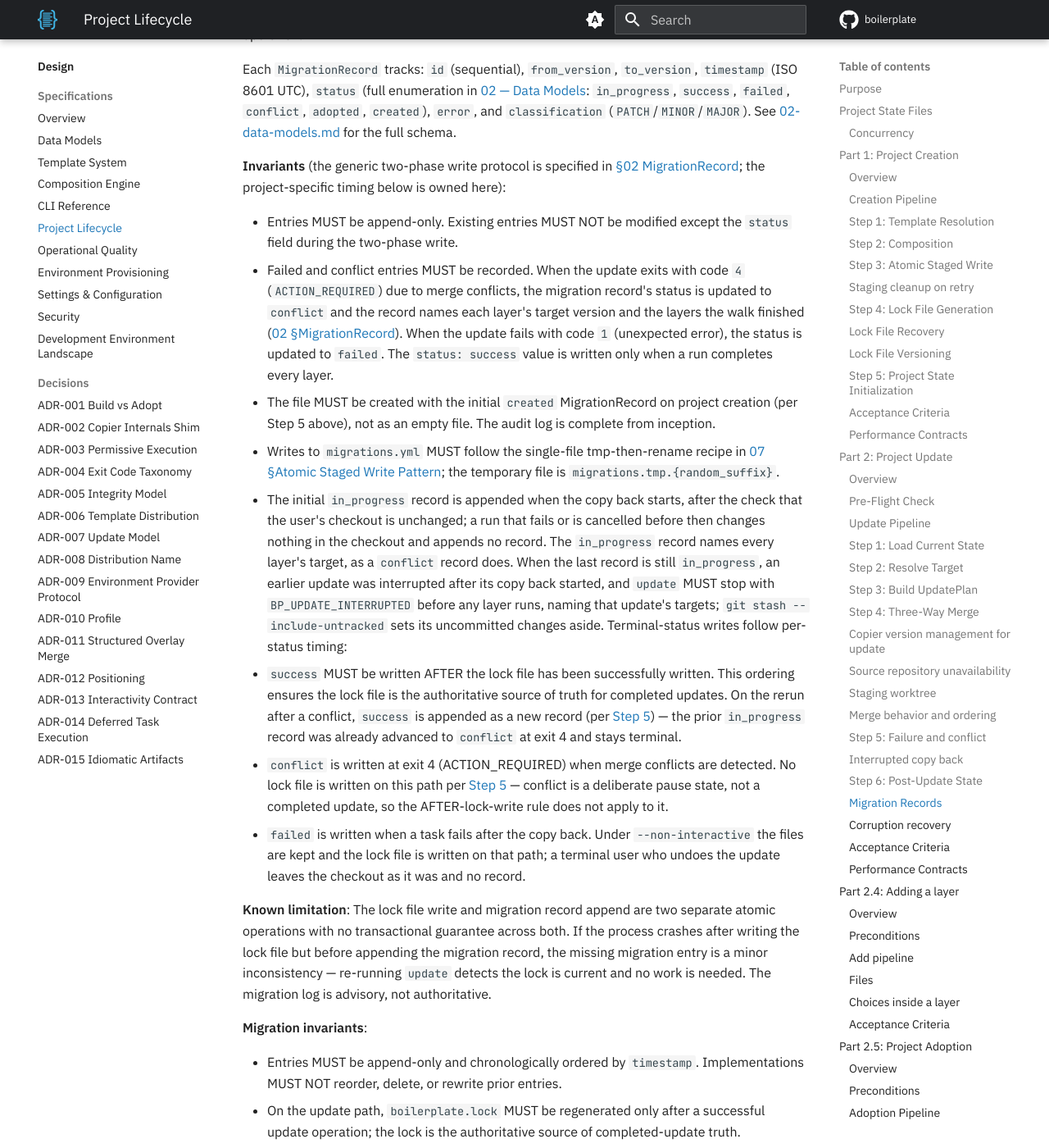
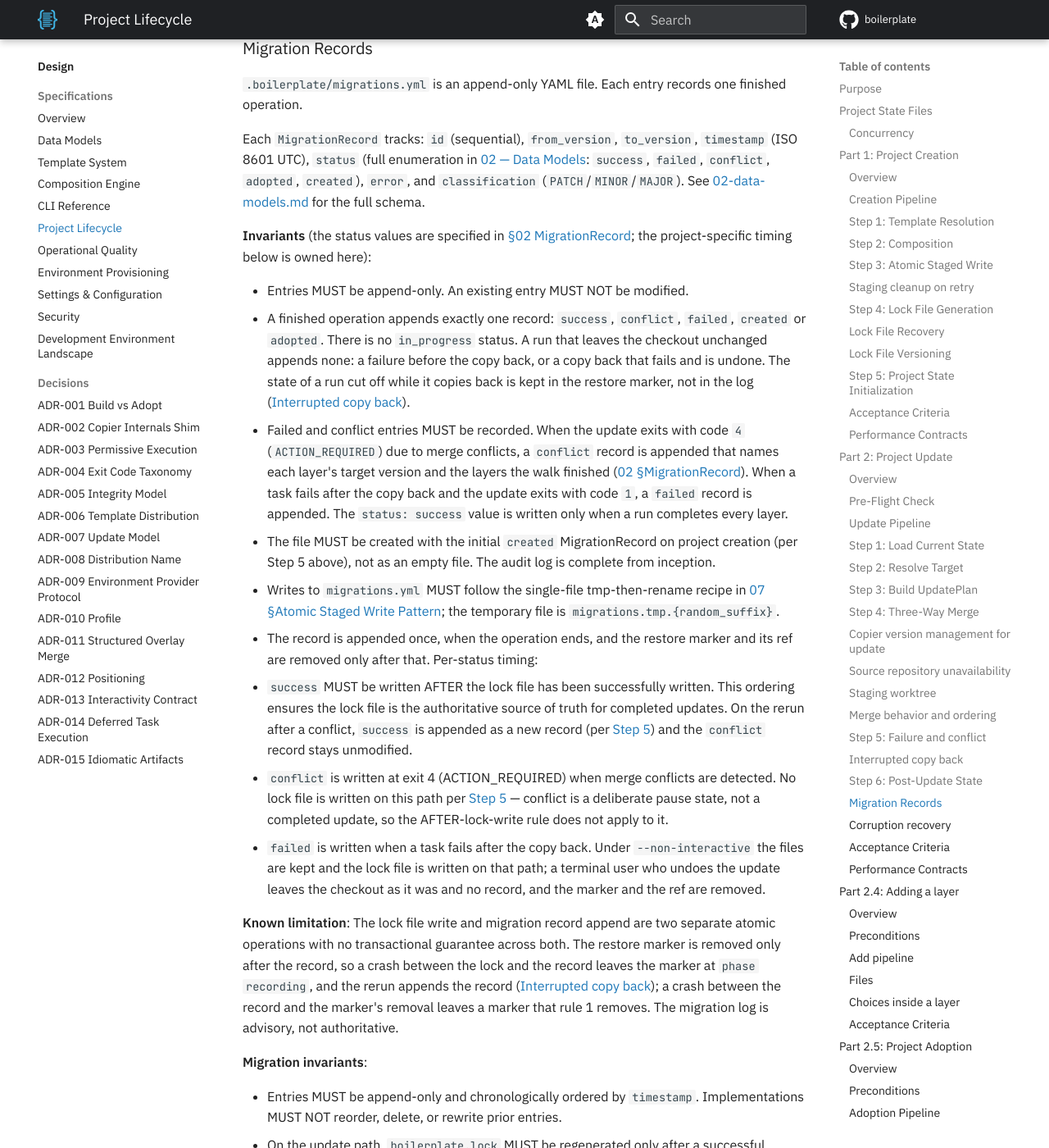
Before and after one commit to TheRealBillSiegler/boilerplate, an MkDocs documentation site: the page built from docs/design/06-project-lifecycle.md, in a window 1280 px wide and 1400 px high, scrolled down 18427 px. Shown: the whole window at 82% size. Built offline with MkDocs 1.6.1 and Material for MkDocs 9.7.7, drawn with Linux system fonts in a browser that asks for light colours; a script that is not in the unit is left out; comment, search, counter and statistics services are not loaded; the version menu is left out; some of the changed text lies outside the part shown.

Commit message:
docs(design): append one migration record per finished operation
Drop the in_progress status and the in-place status update. A record is
written once when the operation ends and never modified; a run that
leaves the checkout unchanged appends none. The restore marker, not the
log, holds a cut-off copy back.

Co-Authored-By: Claude Sonnet 5.5 <noreply@anthropic.com>

```diff
--- a/docs/design/06-project-lifecycle.md
+++ b/docs/design/06-project-lifecycle.md
@@ -334,17 +334,17 @@ Stale worktrees left by an interrupted run are removed by the stale-staging clea
 
 ### Step 5: Failure and conflict
 
-**Failure.** Any error, a cancelled prompt or a rejected answer before the copy back removes the staging worktree, writes no lock and appends no migration record, because the user's checkout never changed. The exit code is the error's own (`1` for an unexpected failure, `3` for a rejected answer, `130` for a cancelled prompt). A task failure after the copy back follows [design 04 §Safe Update](04-composition-engine.md#safe-update): a terminal offers to keep the files or undo the update, and `--non-interactive` keeps the files, writes the lock, names the failed task and how to rerun it, and exits `1`.
+**Failure.** Any error, a cancelled prompt or a rejected answer before the copy back removes the staging worktree, writes no lock and appends no migration record, because the user's checkout never changed. The exit code is the error's own (`1` for an unexpected failure, `3` for a rejected answer, `130` for a cancelled prompt). A copy back that fails partway is undone and appends no record ([Staging worktree](#staging-worktree)). A task failure after the copy back follows [design 04 §Safe Update](04-composition-engine.md#safe-update): a terminal offers to keep the files or undo the update, and `--non-interactive` keeps the files, writes the lock, names the failed task and how to rerun it, and exits `1`.
 
 **Conflict.** When a layer's update returns conflicts, Boilerplate:
 
 - stops the walk, so later layers are not invoked;
 - brings back the layers finished so far into the user's checkout as uncommitted changes, with Copier's conflict markers in the conflicted files;
 - reports each conflicted file path and the originating layer;
-- exits with code `4` (`ACTION_REQUIRED`) and writes no lock;
+- appends a `conflict` record, exits with code `4` (`ACTION_REQUIRED`) and writes no lock;
 - prints the remediation `"Resolve conflicts and commit, then run 'boilerplate update' again. 'git stash --include-untracked' sets the partial update aside."`
 
-The user resolves and commits as with plain Copier, then reruns `boilerplate update`. The rerun resumes from the `conflict` record ([design 04 §Safe Update](04-composition-engine.md#safe-update)), which names each layer's target version and the layers the walk finished: it skips the finished layers, walks the remaining layers to the recorded targets, runs the accumulated task list once, writes the lock and records `success`. An explicit `--target-version` that differs from the record stops with `BP_UPDATE_TARGET_MISMATCH` until the user sets the partial update aside, after which the record no longer binds and `update` plans afresh. A rerun on an uncommitted tree stops at the [pre-flight check](#pre-flight-check). Files the partial update added are untracked, so `git stash --include-untracked` sets the whole partial update aside, modified and added files alike, and keeps it recoverable; `git clean` would also delete any file the user has created since.
+The user resolves and commits as with plain Copier, then reruns `boilerplate update`. The rerun resumes from the `conflict` record ([design 04 §Safe Update](04-composition-engine.md#safe-update)), which names each layer's target version and the layers the walk finished: it skips the finished layers, walks the remaining layers to the recorded targets, runs the accumulated task list once, writes the lock and records `success`. An explicit `--target-version` that differs from the record stops with `BP_UPDATE_TARGET_MISMATCH` until the user sets the partial update aside, after which the record no longer binds and `update` plans afresh. A rerun on an uncommitted tree stops at the [pre-flight check](#pre-flight-check). Files the partial update added are untracked, so `git stash --include-untracked` sets the whole partial update aside, modified and added files alike, and keeps it recoverable; `git clean` would also delete any file the user has created since. A run cut off before it appends its record is finished or set aside as [Interrupted copy back](#interrupted-copy-back) describes.
 
 The lock file is only written after a fully successful update, so a failed or paused update leaves the previous lock in place.
 
@@ -423,31 +423,33 @@ On successful update:
 
 1. Write new `boilerplate.lock` (same format as creation, updated `updated_at`)
 2. Append a migration record to `.boilerplate/migrations.yml`
+3. Remove the restore marker and its ref ([Interrupted copy back](#interrupted-copy-back))
 
 ### Migration Records
 
-`.boilerplate/migrations.yml` is an append-only YAML file. Each entry records one update operation.
+`.boilerplate/migrations.yml` is an append-only YAML file. Each entry records one finished operation.
 
-Each `MigrationRecord` tracks: `id` (sequential), `from_version`, `to_version`, `timestamp` (ISO 8601 UTC), `status` (full enumeration in [02 — Data Models](02-data-models.md): `in_progress`, `success`, `failed`, `conflict`, `adopted`, `created`), `error`, and `classification` (`PATCH`/`MINOR`/`MAJOR`). See [02-data-models.md](02-data-models.md) for the full schema.
+Each `MigrationRecord` tracks: `id` (sequential), `from_version`, `to_version`, `timestamp` (ISO 8601 UTC), `status` (full enumeration in [02 — Data Models](02-data-models.md): `success`, `failed`, `conflict`, `adopted`, `created`), `error`, and `classification` (`PATCH`/`MINOR`/`MAJOR`). See [02-data-models.md](02-data-models.md) for the full schema.
 
-**Invariants** (the generic two-phase write protocol is specified in [§02 MigrationRecord](02-data-models.md#migrationrecord); the project-specific timing below is owned here):
+**Invariants** (the status values are specified in [§02 MigrationRecord](02-data-models.md#migrationrecord); the project-specific timing below is owned here):
 
-- Entries MUST be append-only. Existing entries MUST NOT be modified except the `status` field during the two-phase write.
-- Failed and conflict entries MUST be recorded. When the update exits with code `4` (`ACTION_REQUIRED`) due to merge conflicts, the migration record's status is updated to `conflict` and the record names each layer's target version and the layers the walk finished ([02 §MigrationRecord](02-data-models.md#migrationrecord)). When the update fails with code `1` (unexpected error), the status is updated to `failed`. The `status: success` value is written only when a run completes every layer.
+- Entries MUST be append-only. An existing entry MUST NOT be modified.
+- A finished operation appends exactly one record: `success`, `conflict`, `failed`, `created` or `adopted`. There is no `in_progress` status. A run that leaves the checkout unchanged appends none: a failure before the copy back, or a copy back that fails and is undone. The state of a run cut off while it copies back is kept in the restore marker, not in the log ([Interrupted copy back](#interrupted-copy-back)).
+- Failed and conflict entries MUST be recorded. When the update exits with code `4` (`ACTION_REQUIRED`) due to merge conflicts, a `conflict` record is appended that names each layer's target version and the layers the walk finished ([02 §MigrationRecord](02-data-models.md#migrationrecord)). When a task fails after the copy back and the update exits with code `1`, a `failed` record is appended. The `status: success` value is written only when a run completes every layer.
 - The file MUST be created with the initial `created` MigrationRecord on project creation (per Step 5 above), not as an empty file. The audit log is complete from inception.
 - Writes to `migrations.yml` MUST follow the single-file tmp-then-rename recipe in [07 §Atomic Staged Write Pattern](07-operational-quality.md#atomic-staged-write-pattern); the temporary file is `migrations.tmp.{random_suffix}`.
-- The initial `in_progress` record is appended when the copy back starts, after the check that the user's checkout is unchanged; a run that fails or is cancelled before then changes nothing in the checkout and appends no record. The `in_progress` record names every layer's target, as a `conflict` record does. When the last record is still `in_progress`, an earlier update was interrupted after its copy back started, and `update` MUST stop with `BP_UPDATE_INTERRUPTED` before any layer runs, naming that update's targets; `git stash --include-untracked` sets its uncommitted changes aside. Terminal-status writes follow per-status timing:
-  - `success` MUST be written AFTER the lock file has been successfully written. This ordering ensures the lock file is the authoritative source of truth for completed updates. On the rerun after a conflict, `success` is appended as a new record (per [Step 5](#step-5-failure-and-conflict)) — the prior `in_progress` record was already advanced to `conflict` at exit 4 and stays terminal.
+- The record is appended once, when the operation ends, and the restore marker and its ref are removed only after that. Per-status timing:
+  - `success` MUST be written AFTER the lock file has been successfully written. This ordering ensures the lock file is the authoritative source of truth for completed updates. On the rerun after a conflict, `success` is appended as a new record (per [Step 5](#step-5-failure-and-conflict)) and the `conflict` record stays unmodified.
   - `conflict` is written at exit 4 (ACTION_REQUIRED) when merge conflicts are detected. No lock file is written on this path per [Step 5](#step-5-failure-and-conflict) — conflict is a deliberate pause state, not a completed update, so the AFTER-lock-write rule does not apply to it.
-  - `failed` is written when a task fails after the copy back. Under `--non-interactive` the files are kept and the lock file is written on that path; a terminal user who undoes the update leaves the checkout as it was and no record.
+  - `failed` is written when a task fails after the copy back. Under `--non-interactive` the files are kept and the lock file is written on that path; a terminal user who undoes the update leaves the checkout as it was and no record, and the marker and the ref are removed.
 
-**Known limitation**: The lock file write and migration record append are two separate atomic operations with no transactional guarantee across both. If the process crashes after writing the lock file but before appending the migration record, the missing migration entry is a minor inconsistency — re-running `update` detects the lock is current and no work is needed. The migration log is advisory, not authoritative.
+**Known limitation**: The lock file write and migration record append are two separate atomic operations with no transactional guarantee across both. The restore marker is removed only after the record, so a crash between the lock and the record leaves the marker at `phase` `recording`, and the rerun appends the record ([Interrupted copy back](#interrupted-copy-back)); a crash between the record and the marker's removal leaves a marker that rule 1 removes. The migration log is advisory, not authoritative.
 
 **Migration invariants**:
 
 - Entries MUST be append-only and chronologically ordered by `timestamp`. Implementations MUST NOT reorder, delete, or rewrite prior entries.
 - On the update path, `boilerplate.lock` MUST be regenerated only after a successful update operation; the lock is the authoritative source of completed-update truth.
-- A failed update that stops before the copy back MUST leave the project in its pre-update state with no migration record. A `failed` MigrationRecord is written only when a task fails after the copy back, and it MUST itself be written atomically per §Atomic Staged Write Pattern.
+- A failed update that stops before the copy back, or whose copy back fails and is undone, MUST leave the project in its pre-update state with no migration record. A `failed` MigrationRecord is written only when a task fails after the copy back, and it MUST itself be written atomically per §Atomic Staged Write Pattern.
 
 ### Corruption recovery
 
```
Also changed, not shown: docs/design/02-data-models.md (+6 -9 lines).
